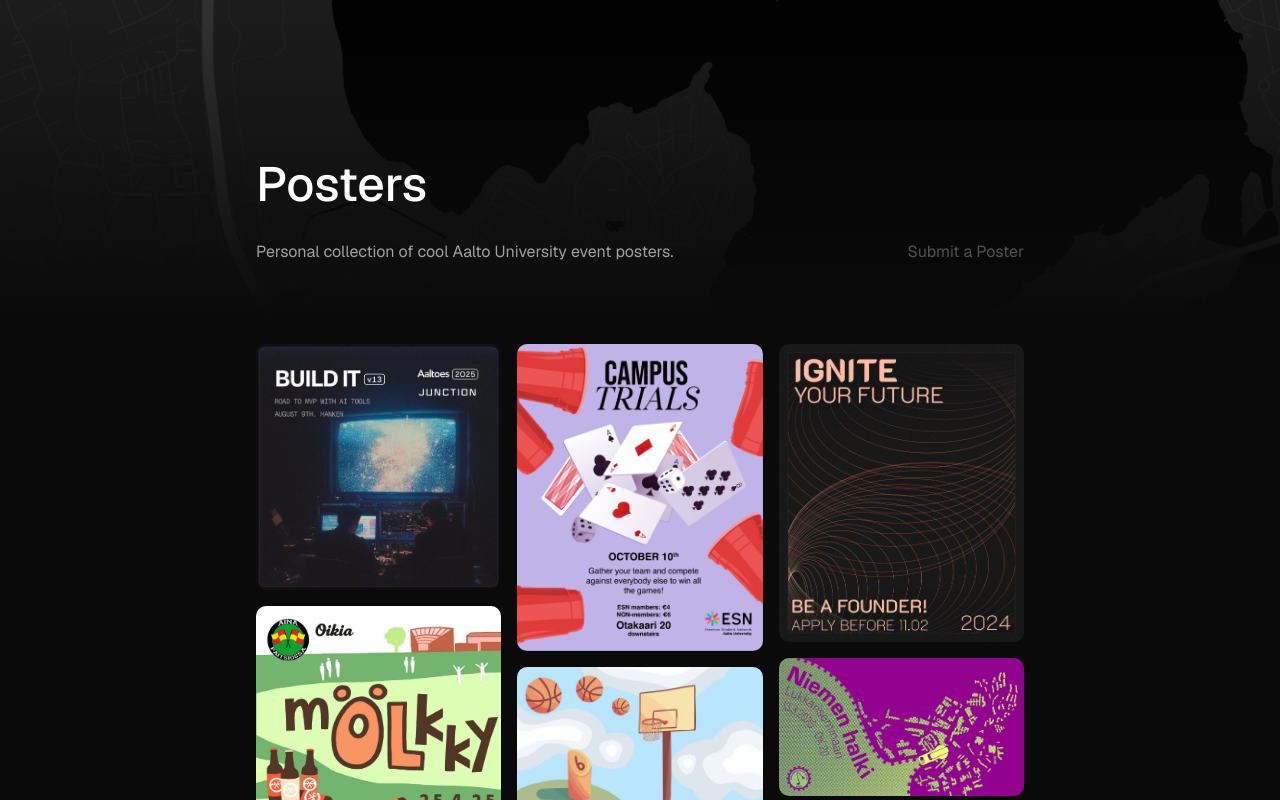
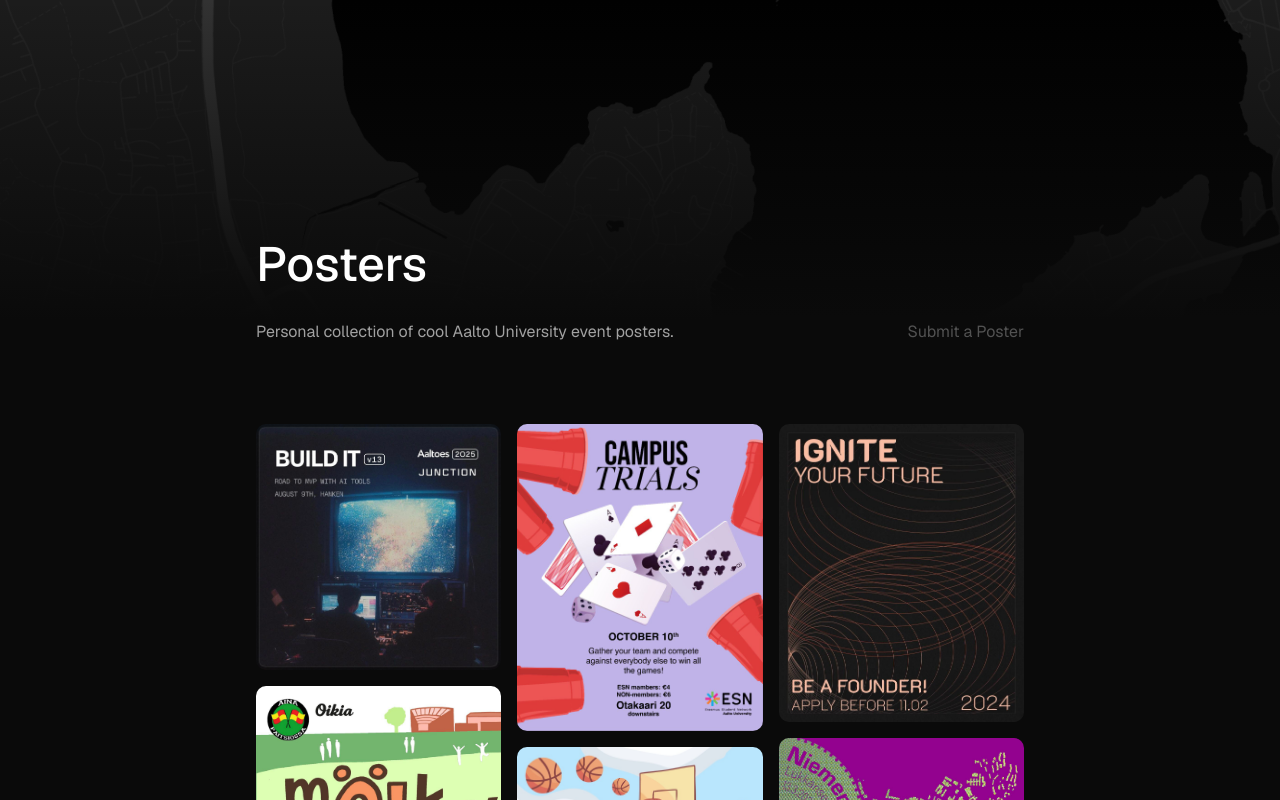
Before and after one commit to filoooooonov/posters, a Next.js app: page / in a window 1280 px wide. Shown: the top 800 px of the page. Built offline with nearby package versions, Linux system fonts and the light colour scheme.

Commit message:
Try fix overlay v2

```diff
--- a/app/page.tsx
+++ b/app/page.tsx
@@ -7,23 +7,32 @@
 export default function Home() {
   return (
     <main className="relative">
-      <div className="max-w-3xl mx-auto py-40 px-4 lg:px-0">
+      {/* Full-width hero background */}
+      <div className="relative h-80 w-full">
         <Image
           src={bg}
           alt="Otaniemi map"
-          className="absolute top-0 left-0 w-full -z-10 h-80 object-cover saturate-0 opacity-80"
+          fill
+          priority
+          className="object-cover saturate-0 opacity-80 z-0"
         />
-        <div className="absolute top-0 left-0 w-full z-0 h-80 bg-gradient-to-t from-neutral-950 to-transparent"></div>
-        <h1 className="text-5xl font-medium mb-8 text-white relative z-10">
-          Posters
-        </h1>
-        <div className="flex flex-col sm:flex-row justify-between mb-20 gap-4 relative z-10">
+        <div className="pointer-events-none absolute inset-0 z-10 bg-gradient-to-t from-neutral-950 to-transparent" />
+        <div className="relative z-20 h-full flex items-end">
+          <div className="max-w-3xl mx-auto w-full px-4 lg:px-0">
+            <h1 className="text-5xl font-medium mb-8 text-white">Posters</h1>
+          </div>
+        </div>
+      </div>
+
+      {/* Constrained content below hero */}
+      <div className="max-w-3xl mx-auto px-4 lg:px-0">
+        <div className="flex flex-col sm:flex-row justify-between mb-20 gap-4">
           <p className="text-neutral-400 text-sm md:text-base">
             Personal collection of cool Aalto University event posters.
           </p>
           <DialogSubmitPoster />
         </div>
-        <div className="relative z-10">
+        <div className="relative">
           <Gallery />
         </div>
       </div>
```
